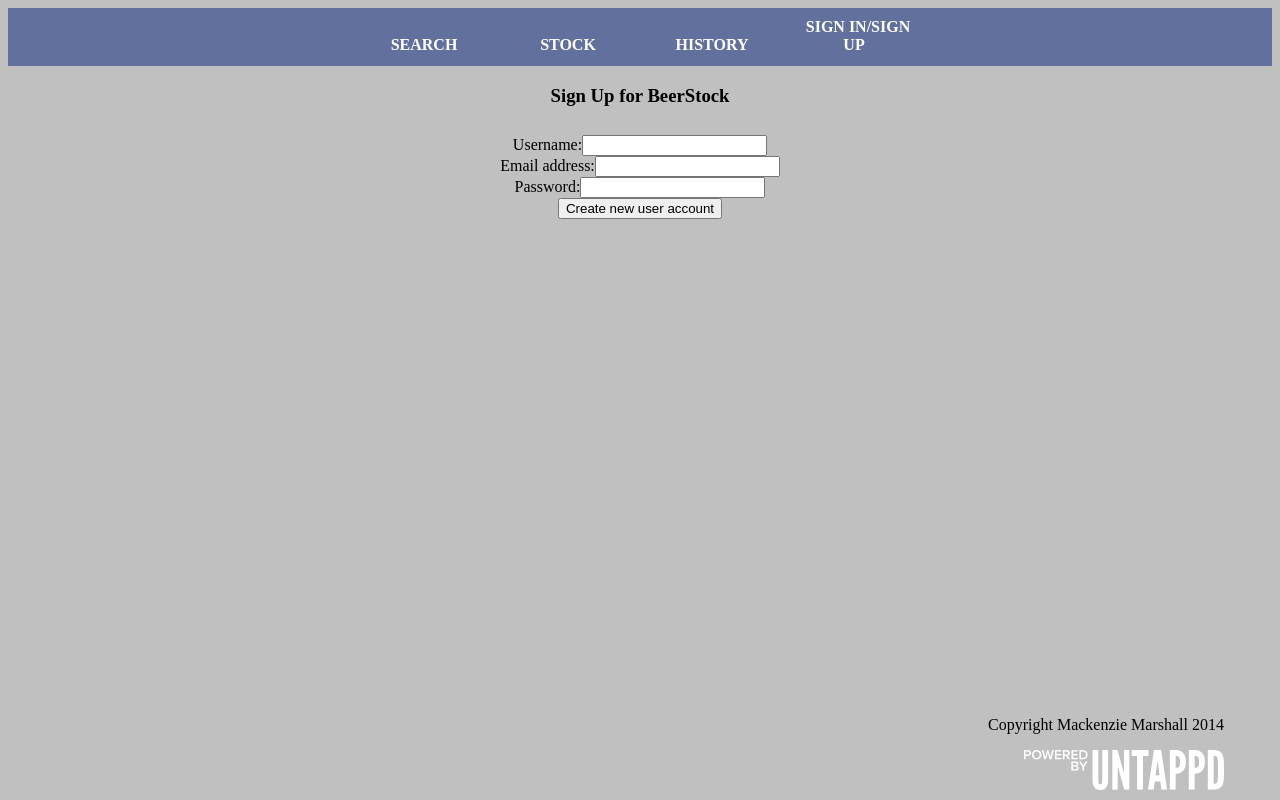
After one commit to marshall91/beerstock, a Django app: page /account/signup/ in a window 1280 px wide. The commit adds this page. Run offline with Django 3.2, Linux system fonts and the light colour scheme; parts of the project's set-up code (start-up, migrations or seed data) failed here and were passed over.

Commit message:
added signup flow

```diff
--- /dev/null
+++ b/account/forms.py
@@ -0,0 +1,11 @@
+from django.contrib.auth.models import User
+from django.forms import ModelForm
+from django import forms
+
+
+class UserForm(ModelForm):
+    password = forms.CharField(widget=forms.PasswordInput())
+
+    class Meta:
+        model = User
+        fields = ('username', 'email', 'password')
--- a/account/urls.py
+++ b/account/urls.py
@@ -5,4 +5,5 @@ from account import views
 urlpatterns = patterns('',
     url(r'^account_info/$', views.account_info, name='account_info'),
     url(r'^account_auth/$', views.account_update, name='account_update'),
+    url(r'^signup/$', views.signup, name='signup'),
 )
--- a/account/views.py
+++ b/account/views.py
@@ -7,8 +7,10 @@ from django.core.context_processors import csrf
 from django.contrib.auth.decorators import login_required
 from django.contrib.auth.models import User
 from django.core.exceptions import ObjectDoesNotExist
+from django.shortcuts import render
 
 from beers.models import MemberTable
+from forms import UserForm
 from Untappd import *
 
 
@@ -35,3 +37,16 @@ def account_update(request):
         'user': request.user,
     })
     return render_to_response('beers/success.html', context)
+
+
+def signup(request):
+    if request.method == "POST":
+        form = UserForm(request.POST)
+        if form.is_valid():
+            new_user = User.objects.create_user(**form.cleaned_data)
+            login(request, new_user)
+            return HttpResponseRedirect('/beers/stock_index')
+    else:
+        form = UserForm()
+
+    return render(request, 'account/signup.html', {'form': form})
--- /dev/null
+++ b/templates/account/signup.html
@@ -0,0 +1,15 @@
+<head>
+<title>BeerStock - Account Info</title>
+</head>
+{% include "beers/toolbar.html" %}
+<body bgcolor="silver">
+    <h3 align="center">Sign Up for BeerStock</h3>
+    <form method="post" action="" align='center' style="padding-top: 10px">
+        {% csrf_token %}
+        <label for="id_username">Username:</label>{{ form.username }}<br>
+        <label for="id_email">Email address:</label>{{ form.email }}<br>
+        <label for="id_password">Password:</label>{{ form.password }}<br>
+        <input type="submit" value="Create new user account" />
+    </form>
+</body>
+{% include "beers/footer.html" %}
--- a/templates/beers/toolbar.html
+++ b/templates/beers/toolbar.html
@@ -63,7 +63,12 @@
 		<li><a href="/beers/history_index">History</a></li>
 		{% if user %}
 			{% if user.username == "" %}
-				<li><a href="/beers/login">Sign In</a></li>
+                <li><a href="#">Sign In/Sign Up</a>
+					<ul>
+                        <li><a href="/beers/login">Sign In</a></li>
+                        <li><a href="/account/signup">Sign Up</a></li>
+                    </ul>
+                </li>
 			{% else %}
 				<li><a href="#">{{ user.username }}</a>
 					<ul>
@@ -73,7 +78,12 @@
 				</li>
 			{% endif %}
 		{% else %}
-			<li><a href="/beers/login">Sign In</a></li>
+			<li><a href="#">Sign In/Sign Up</a>
+					<ul>
+                        <li><a href="/beers/login">Sign In</a></li>
+                        <li><a href="/account/signup">Sign Up</a></li>
+                    </ul>
+                </li>
 		{% endif %}
 	</ul>
 </nav>
```
